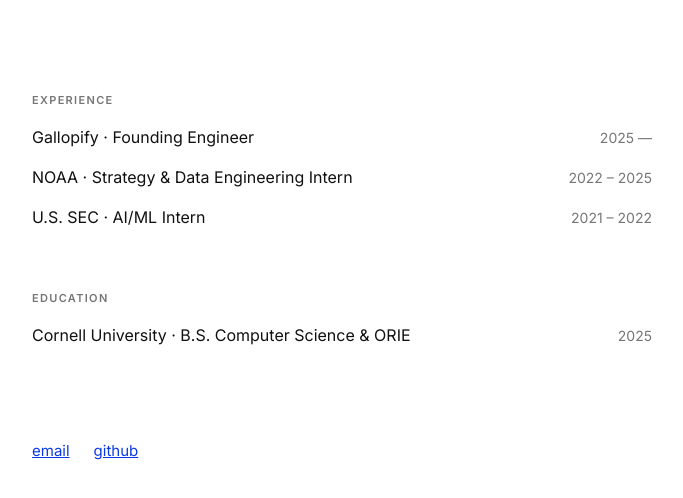
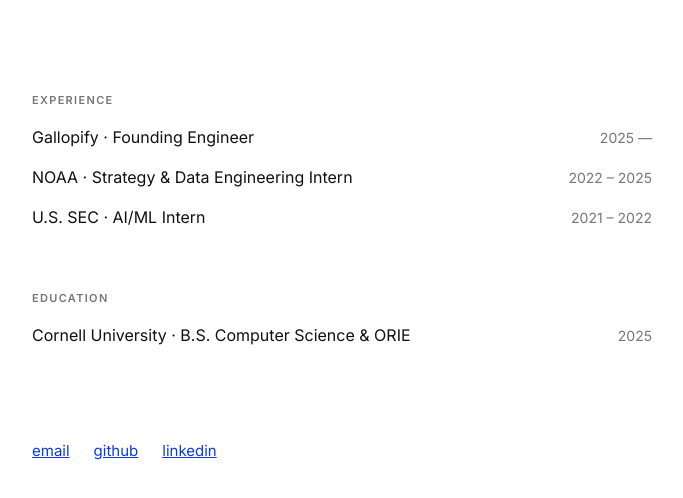
Before and after one commit to revvu/revvu.github.io, a plain HTML site: page index.html in a window 1280 px wide. Shown: the part 294-792 px from the top of the page, without its empty margins (298-981 px from the left). Drawn offline with Linux system fonts and the light colour scheme.

Commit message:
add linkedin link

```diff
--- a/index.html
+++ b/index.html
@@ -128,6 +128,7 @@
         <div class="links">
             <a href="mailto:reevu.adakroy@gmail.com">email</a>
             <a href="https://github.com/revvu" target="_blank" rel="noopener">github</a>
+            <a href="https://www.linkedin.com/in/reevu-adakroy-7450a61a7/" target="_blank" rel="noopener">linkedin</a>
         </div>
     </main>
 </body>
```
